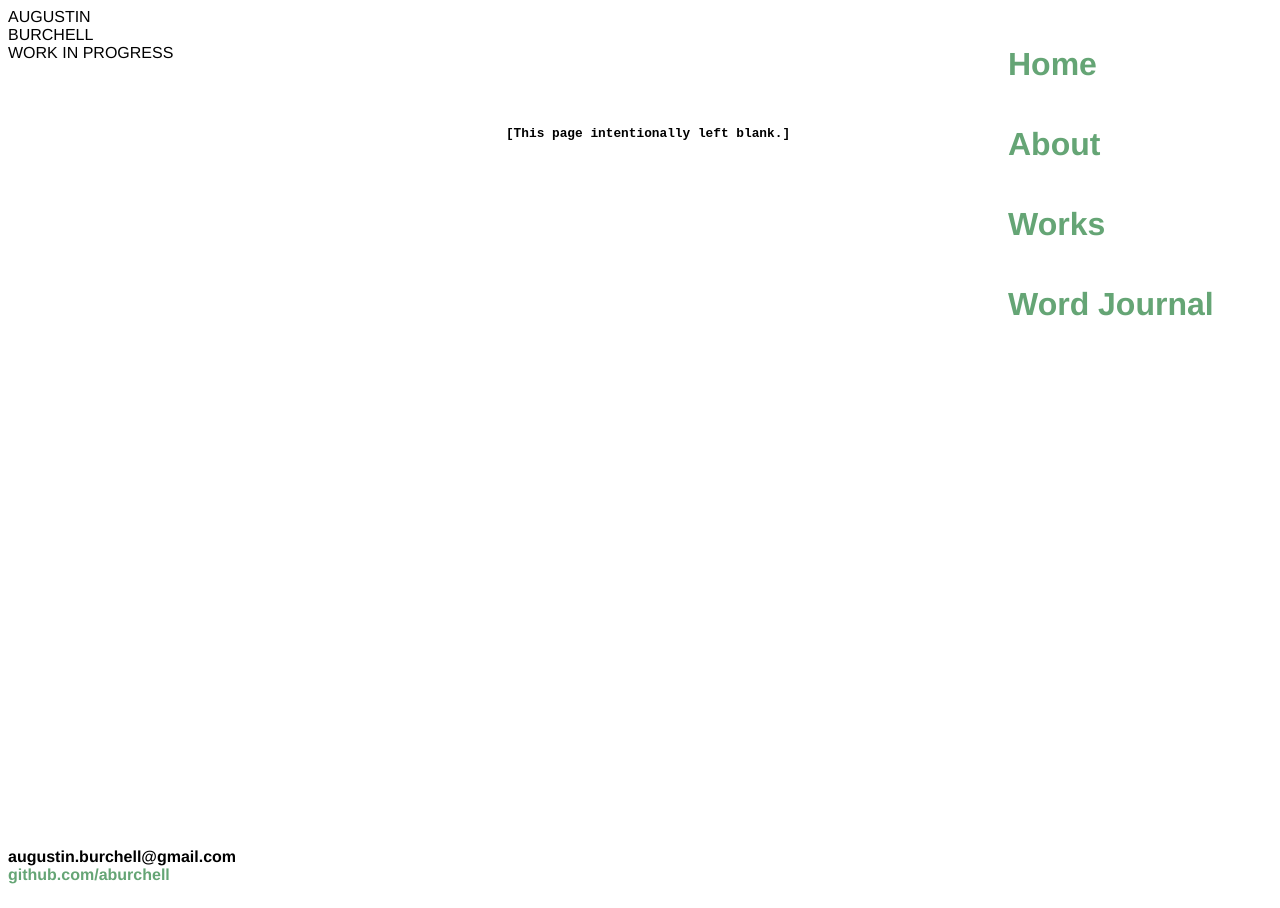
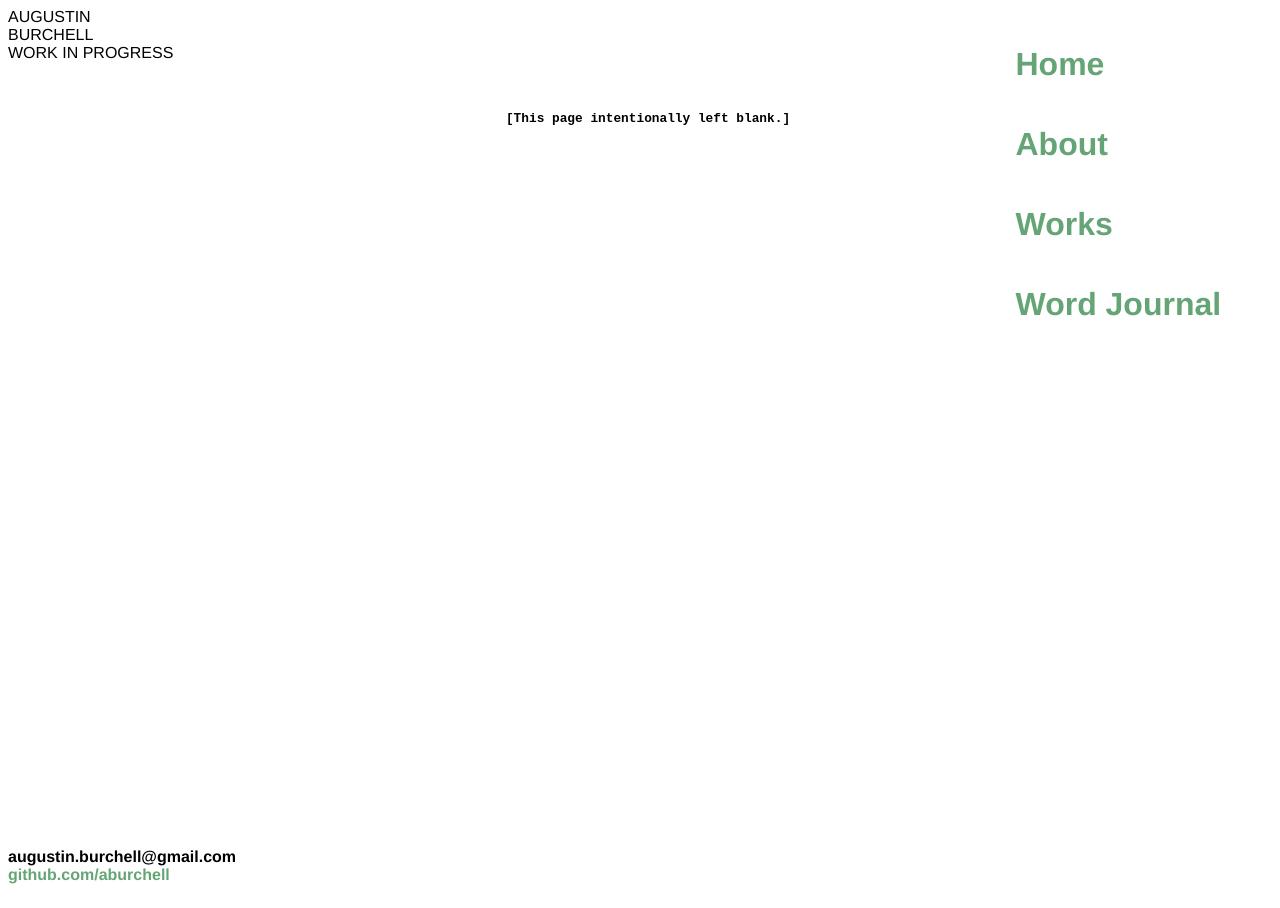
Before and after one commit to aburchell/aburchell.github.io, a Jekyll site: the page built from index.html, in a window 1280 px wide. Built offline with Jekyll 4.4.1, drawn with Linux system fonts in a browser that asks for light colours.

Commit message:
Added grid gap and reduced main header row size

```diff
--- a/css/main.css
+++ b/css/main.css
@@ -20,35 +20,6 @@
     font-family:'Helvetica', 'Arial', 'Sans-Serif';
     overflow: hidden;
 }
-/*
-.main-header {
-    grid-area: header;
-    padding: 10px;
-}
-
-.main-nav {
-    grid-area: nav;
-}
-
-.page-header {
-    grid-area: pageHead;
-    width: 100%;
-}
-
-.container{
-    grid-area: content;
-    overflow: auto;
-}
-
-.main-footer {
-    grid-area: footer;
-    text-align: center;
-    position: fixed;
-    bottom: 0;
-    width: 100%;
-}
-*/
-
 @media (max-width: 499px) {
     .wrapper {
         display: grid;
@@ -67,11 +38,12 @@
         display: grid;
         grid-template-columns: 1fr 1fr 1fr 1fr;
         /*grid-template-rows: 1fr 0.5fr 3.5fr 1fr;*/
-        grid-template-rows: 20% 10% auto 10%;
+        grid-template-rows: 10% 10% auto 10%;
         /*grid-template-areas: "header . . nav" ". pageHead . ." ". content content ." "footer footer footer footer";*/
         /*overflow: hidden;*/
         justify-content: center;
         z-index: -2;
+        grid-gap: 10px;
     }
 
     .main-header {
```
